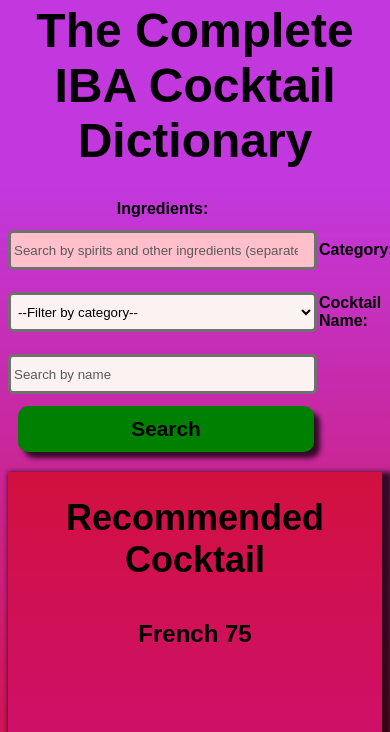
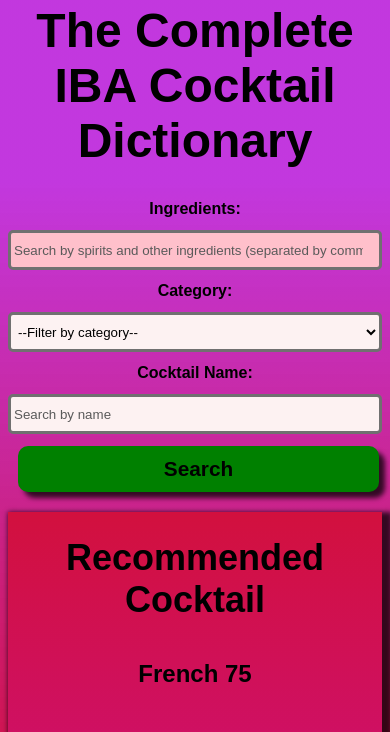
Before and after one commit to ShiZinDle/CocktailApp, a Flask app: page / in a window 390 px wide. Shown: the part 29-761 px from the top of the page. Run offline with Flask 2, Linux system fonts and the light colour scheme.

Commit message:
Fixed form responsivness

```diff
--- a/static/style.css
+++ b/static/style.css
@@ -253,7 +253,7 @@ footer a:visited {
   }}
 
 @media screen and (max-width: 800px) {
-  form {
+  #search-form {
     grid-template-columns: 1fr;
     margin: 0;
   }
```
